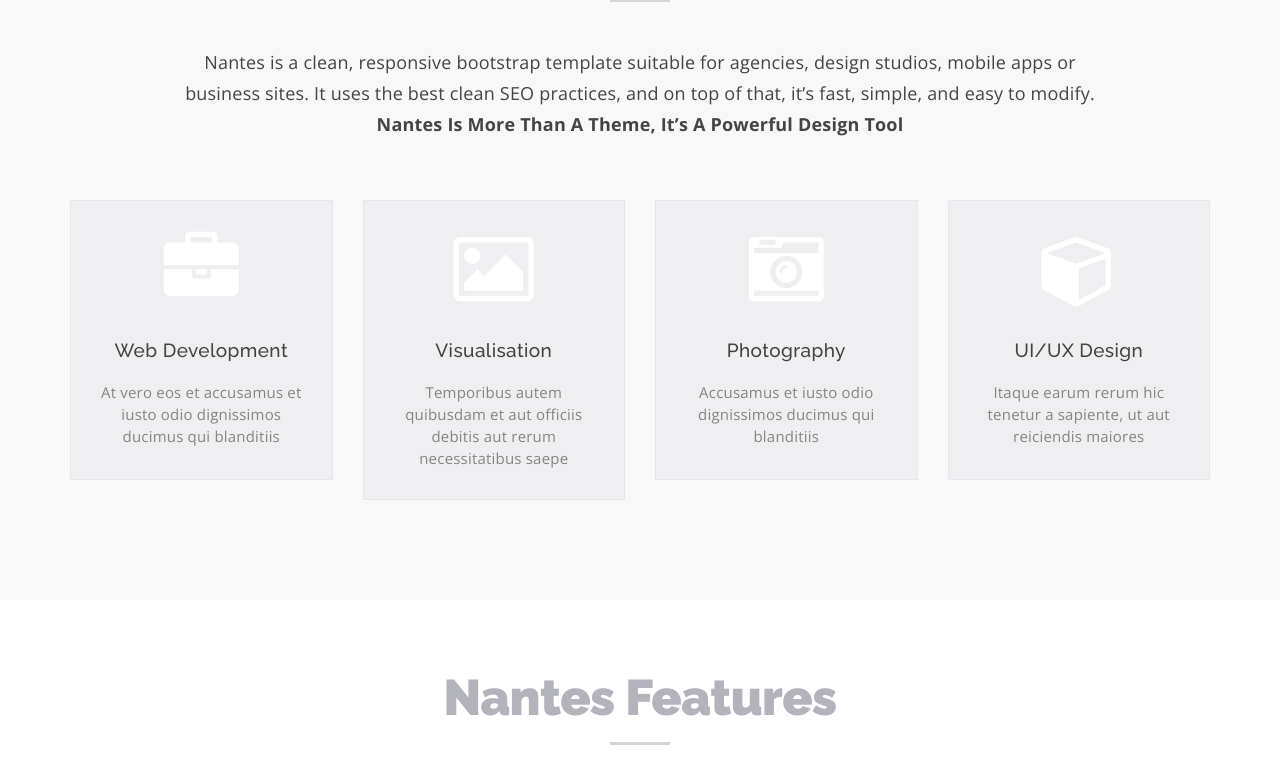
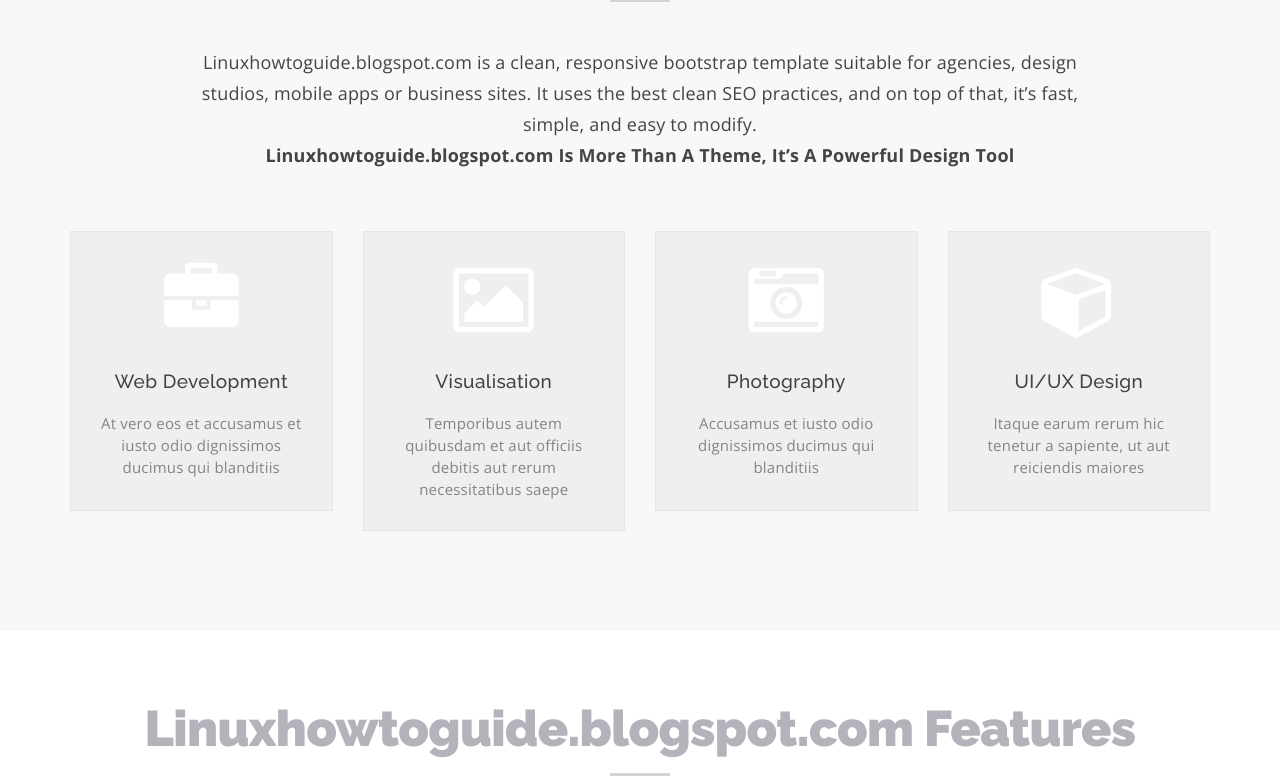
Before and after one commit to amarsingh3d/builddockerimage, a plain HTML site: page app/index.html in a window 1280 px wide. Shown: the part 963-1740 px from the top of the page. Drawn offline with nearby package versions, Linux system fonts and the light colour scheme.

Commit message:
added app

```diff
--- a/app/index.html
+++ b/app/index.html
@@ -8,7 +8,7 @@
 		<meta name="description" content="">
 		<meta name="author" content="">
 		<link rel="icon" href="favicon.ico">
-		<title>Nantes - Onepage Business Template</title>
+		<title>Linuxhowtoguide.blogspot.com - Onepage Business Template</title>
 		<!-- Bootstrap core CSS -->
 		<link href="css/bootstrap.min.css" rel="stylesheet">
 		<link rel="stylesheet" href="https://maxcdn.bootstrapcdn.com/font-awesome/4.4.0/css/font-awesome.min.css">
@@ -123,7 +123,7 @@
 					<div class="col-lg-12 text-center">
 						<div class="section-title">
 							<h2>About</h2>
-							<p>Nantes is a clean, responsive bootstrap template suitable for agencies, design studios, mobile apps or business sites. It uses the best clean SEO practices, and on top of that, it’s fast, simple, and easy to modify. <br><strong>Nantes Is More Than A Theme, It’s A Powerful Design Tool</strong></p>
+							<p>Linuxhowtoguide.blogspot.com is a clean, responsive bootstrap template suitable for agencies, design studios, mobile apps or business sites. It uses the best clean SEO practices, and on top of that, it’s fast, simple, and easy to modify. <br><strong>Linuxhowtoguide.blogspot.com Is More Than A Theme, It’s A Powerful Design Tool</strong></p>
 						</div>
 					</div>
 				</div>
@@ -186,7 +186,7 @@
 				<div class="row">
 					<div class="col-lg-12 text-center">
 						<div class="section-title">
-							<h2>Nantes Features</h2>
+							<h2>Linuxhowtoguide.blogspot.com Features</h2>
 						</div>
 					</div>
 				</div>
```
